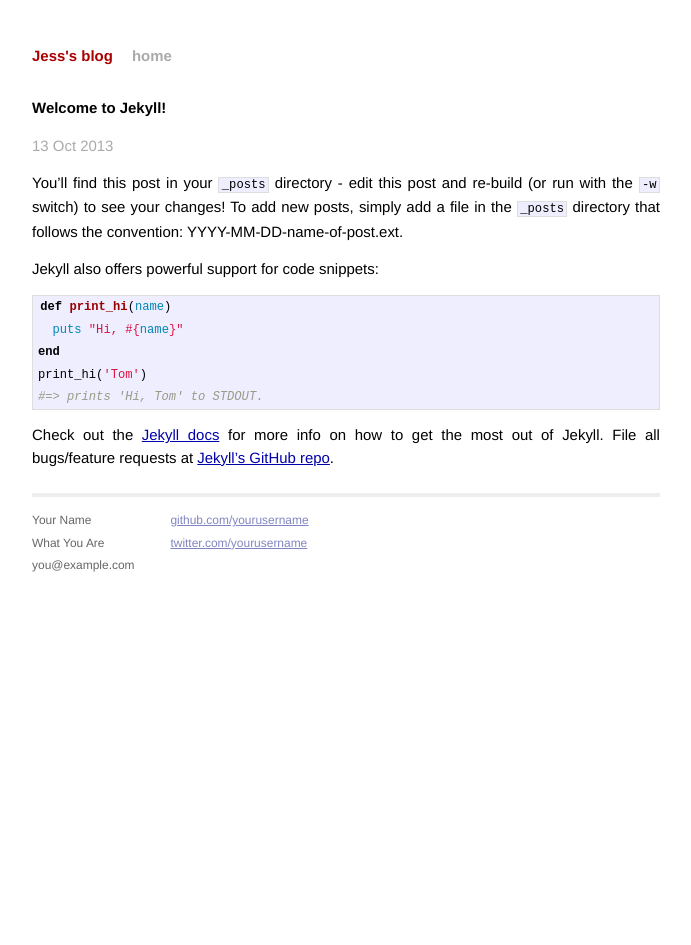
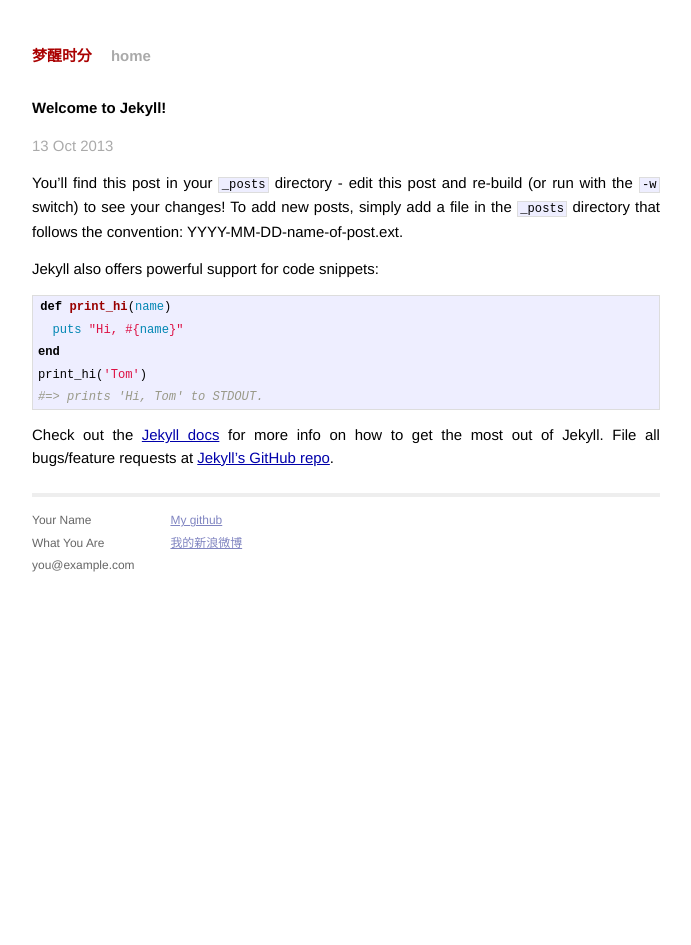
Before and after one commit to sophister/sophister.github.com, a Jekyll site: the page built from _posts/2013-10-13-welcome-to-jekyll.markdown, in a window 1280 px wide. Shown: the whole page, without its empty margins (294-985 px from the left). Built offline with Jekyll 4.4.1, drawn with Linux system fonts in a browser that asks for light colours; Markdown is read by kramdown in place of the engine named in the settings.

Commit message:
alter default layout

```diff
--- a/_config.yml
+++ b/_config.yml
@@ -1,3 +1,6 @@
-name: Jess's blog
+name: 梦醒时分
 markdown: redcarpet
 pygments: true
+github: https://github.com/sophister
+sina_weibo: http://weibo.com/u/1743421717/home?wvr=5
+qq: 304592287
--- a/_layouts/default.html
+++ b/_layouts/default.html
@@ -33,8 +33,8 @@
             </div>
             <div class="contact">
               <p>
-                <a href="https://github.com/yourusername">github.com/yourusername</a><br />
-                <a href="https://twitter.com/yourusername">twitter.com/yourusername</a><br />
+                <a href="{{ site.github }}">My github</a><br />
+                <a href="{{ site.sina_weibo }}">我的新浪微博</a><br />
               </p>
             </div>
           </div>
```
